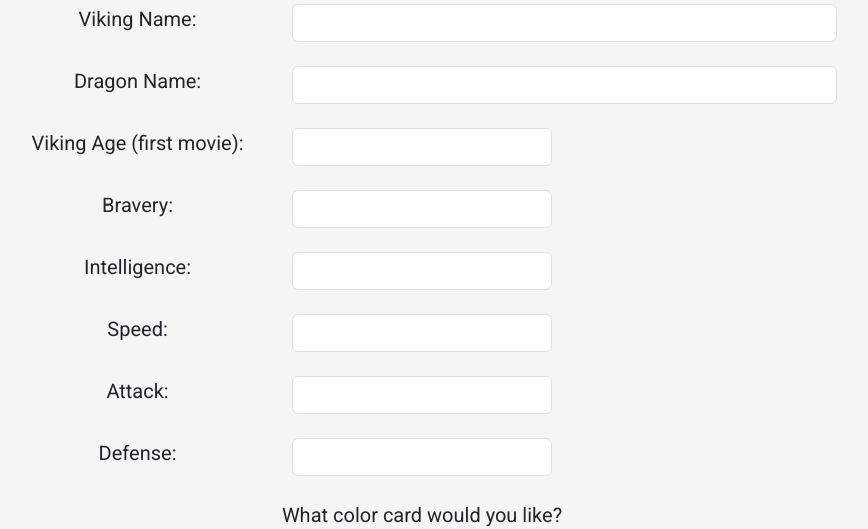
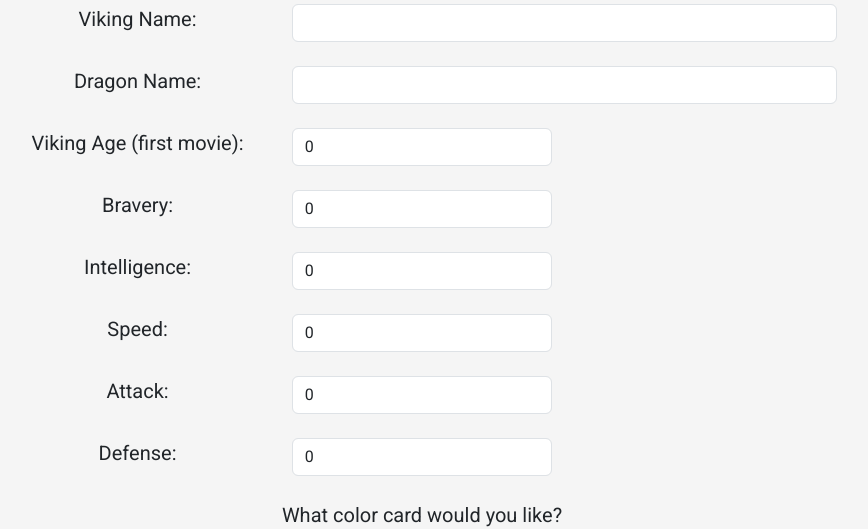
Before and after one commit to KZongker/dragons-react, a React (Create React App) app: page /humans in a window 1280 px wide. Shown: the part 3060-3589 px from the top of the page, without its empty margins (218-1086 px from the left). Built offline with nearby package versions, Linux system fonts and the light colour scheme.

Commit message:
humanForm

```diff
--- a/src/components/HumanContents.tsx
+++ b/src/components/HumanContents.tsx
@@ -14,7 +14,15 @@ export const HumanContents = (props: Props) => {
     const [battlerTwo, setBattlerTwo] = useState(0);
     const [humanEdits, setHumanEdits] = useState(false);
     const [noDelete, setNoDelete] = useState(false);
+
     const [fullName, setFullName] = useState("");
+    const [dragonName, setDragonName] = useState("");
+    const [vikingAge, setVikingAge] = useState(0);
+    const [brave, setBrave] = useState(0);
+    const [smart, setSmart] = useState(0);
+    const [fast, setFast] = useState(0);
+    const [punch, setPunch] = useState(0);
+    const [block, setBlock] = useState(0);
 
     const doBattle = () => {
         battlerOne === battlerTwo ? setFightError(true) : setFightError(false);
@@ -24,7 +32,19 @@ export const HumanContents = (props: Props) => {
         switch (e.currentTarget.name) {
             case "battlerOne": setBattlerOne(parseInt(e.currentTarget.value)); break;
             case "battlerTwo": setBattlerTwo(parseInt(e.currentTarget.value)); break;
+        }
+    };
+
+    const handleChangeTwo = (e: React.ChangeEvent<HTMLInputElement | HTMLSelectElement | HTMLTextAreaElement>) => {
+        switch (e.currentTarget.name) {
             case "fullName": setFullName(e.currentTarget.value); break;
+            case "dragonName": setDragonName(e.currentTarget.value); break;
+            case "vikingAge": setVikingAge(parseInt(e.currentTarget.value)); break;
+            case "brave": setBrave(parseInt(e.currentTarget.value)); break;
+            case "smart": setSmart(parseInt(e.currentTarget.value)); break;
+            case "fast": setFast(parseInt(e.currentTarget.value)); break;
+            case "punch": setPunch(parseInt(e.currentTarget.value)); break;
+            case "block": setBlock(parseInt(e.currentTarget.value)); break;
         }
     };
 
@@ -93,7 +113,7 @@ export const HumanContents = (props: Props) => {
                                 <Form.Label>Viking Name:</Form.Label>
                             </Col>
                             <Col md={8}>
-                                <Form.Control type="text" id="fullName" onChange={handleChange} value={fullName} required />
+                                <Form.Control type="text" id="fullName" name="fullName" required onChange={handleChangeTwo} value={fullName} />
                             </Col>
                         </Row>
                     </Form.Group>
@@ -103,7 +123,7 @@ export const HumanContents = (props: Props) => {
                                 <Form.Label /* maxlength="50" */>Dragon Name:</Form.Label>
                             </Col>
                             <Col md={8}>
-                                <Form.Control type="text" id="dragonName" required />
+                                <Form.Control type="text" id="dragonName" required name="dragonName" onChange={handleChangeTwo} value={dragonName} />
                             </Col>
                         </Row>
                     </Form.Group>
@@ -113,7 +133,7 @@ export const HumanContents = (props: Props) => {
                                 <Form.Label>Viking Age (first movie):</Form.Label>
                             </Col>
                             <Col md={4}>
-                                <Form.Control type="number" id="vikingAge" min="1" max="114" required />
+                                <Form.Control type="number" id="vikingAge" name="vikingAge" min="1" max="114" required onChange={handleChangeTwo} value={vikingAge} />
                             </Col>
                         </Row>
                     </Form.Group>
@@ -123,7 +143,7 @@ export const HumanContents = (props: Props) => {
                                 <Form.Label>Bravery:</Form.Label>
                             </Col>
                             <Col md={4}>
-                                <Form.Control type="number" id="brave" min="1" max="5" required />
+                                <Form.Control type="number" id="brave" name="brave" min="1" max="5" required onChange={handleChangeTwo} value={brave} />
                             </Col>
                         </Row>
                     </Form.Group>
@@ -133,7 +153,7 @@ export const HumanContents = (props: Props) => {
                                 <Form.Label>Intelligence:</Form.Label>
                             </Col>
                             <Col md={4}>
-                                <Form.Control type="number" id="smart" min="1" max="5" required />
+                                <Form.Control type="number" id="smart" name="smart" min="1" max="5" required onChange={handleChangeTwo} value={smart} />
                             </Col>
                         </Row>
                     </Form.Group>
@@ -143,7 +163,7 @@ export const HumanContents = (props: Props) => {
                                 <Form.Label>Speed:</Form.Label>
                             </Col>
                             <Col md={4}>
-                                <Form.Control type="number" id="fast" min="1" max="5" required />
+                                <Form.Control type="number" id="fast" name="fast" min="1" max="5" required onChange={handleChangeTwo} value={fast} />
                             </Col>
                         </Row>
                     </Form.Group>
@@ -153,7 +173,7 @@ export const HumanContents = (props: Props) => {
                                 <Form.Label>Attack:</Form.Label>
                             </Col>
                             <Col md={4}>
-                                <Form.Control type="number" id="punch" min="1" max="5" required />
+                                <Form.Control type="number" id="punch" name="punch" min="1" max="5" required onChange={handleChangeTwo} value={punch} />
                             </Col>
                         </Row>
                     </Form.Group>
@@ -163,7 +183,7 @@ export const HumanContents = (props: Props) => {
                                 <Form.Label>Defense:</Form.Label>
                             </Col>
                             <Col md={4}>
-                                <Form.Control type="number" id="block" min="1" max="5" required />
+                                <Form.Control type="number" id="block" name="block" min="1" max="5" required onChange={handleChangeTwo} value={block} />
                             </Col>
                         </Row>
                     </Form.Group>
```
